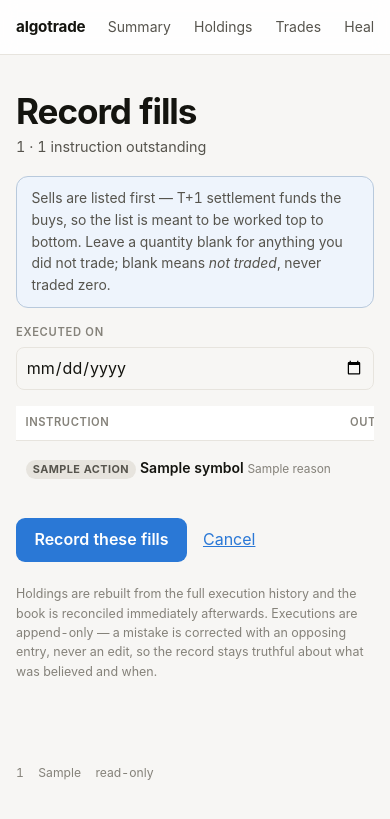
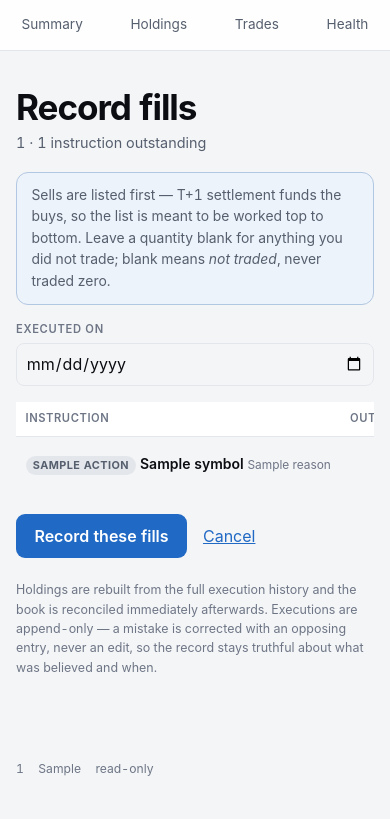
Before and after one commit to akashdnb/algotrade, a FastAPI app: template dashboard/app/templates/record.html in a window 390 px wide. Shown: the top 819 px of the page. Run offline with FastAPI, Linux system fonts and the light colour scheme; the template is opened without the code that fills it: most values are stand-ins (such as "Sample title", 1, 10 or a date in 2020).

Commit message:
style(dashboard): cool neutral palette, WCAG-tuned tokens, nav fits a phone
The warm #f7f6f4 read as aged paper and the dark mode was a muddy
purple-black. Both are now cool neutrals: a slightly blue-leaning gray in
light, near-black #08090b with a raised #111317 surface in dark, so cards read
as raised without the border doing all the work. The teal/orange data colours
are left as the only warmth on the page.

Measured rather than eyeballed, against the ACTUAL new surfaces rather than
the validator defaults. Three light-mode tokens were short of WCAG AA --
down 4.43:1, accent 4.42:1, ink-3 3.30:1 -- and dark ink-3 was 3.84:1. All
now clear 4.5:1. Darkening the pair for contrast also widened CVD separation
from dE 7.4 to 9.3, so nothing was traded away for it.

Also fixes the nav clipping "Health" mid-word at 390px: under 26rem the
wordmark is dropped, since "Summary" already links home.

Verified by screenshot at 390px in both schemes. 64 tests.

Co-Authored-By: Claude Opus 5 (1M context) <noreply@anthropic.com>
Claude-Session: https://claude.ai/code/session_01WRnzju5bHsPNeBrUrmbvXi

```diff
--- a/dashboard/static/style.css
+++ b/dashboard/static/style.css
@@ -6,50 +6,59 @@
 :root {
   color-scheme: light;
 
-  --bg: #f7f6f4;
+  /* Cool neutrals, not warm. The previous #f7f6f4 read as aged paper; a
+     slightly blue-leaning gray keeps the surfaces feeling like glass and lets
+     the teal/orange data colours stay the only warmth on the page. */
+  --bg: #f4f5f7;
   --surface: #ffffff;
-  --ink: #14140f;
-  --ink-2: #56544d;
-  --ink-3: #85827a;
-  --line: #e7e4de;
+  --ink: #0b0d12;
+  --ink-2: #565f6e;
+  --ink-3: #6e7686;
+  --line: #e3e6ea;
 
-  /* Up/down validated with the dataviz palette checker: text-weight pair
-     #12805a / #c9531f passes contrast on this surface, and the mark-weight
-     pair below clears CVD separation at deutan dE 9.2. The previous green/red
-     pair was dE 6.0 -- a deuteranope could not separate them at all.
-     Every figure also carries an explicit +/- sign, so colour is never the
-     only encoding. */
+  /* Up/down validated with the dataviz palette checker against these exact
+     surfaces. The text pair clears contrast on white; the mark pair clears
+     CVD separation at deutan dE 9.2, and the text pair dE 9.3 at protan.
+     All three clear WCAG AA (4.5:1) on white -- darkening them for contrast
+     also widened the CVD gap, so nothing was traded away. The original
+     green/red pair was dE 6.0: a deuteranope could not separate it at all.
+     Every figure additionally carries an explicit +/- sign, so colour is
+     never the only encoding. */
   --up: #12805a;
-  --down: #c9531f;
-  --accent: #2a78d6;
+  --down: #bd4c1a;
+  --accent: #2069c4;
 
   --c-up: #1baf7a;
   --c-down: #eb6834;
-  --c-grid: #cfcbc3;
+  --c-grid: #cbd1d9;
 
   --radius: 12px;
-  --shadow: 0 1px 2px rgb(20 20 15 / .05), 0 1px 8px rgb(20 20 15 / .04);
+  --shadow: 0 1px 2px rgb(11 13 18 / .04), 0 2px 10px rgb(11 13 18 / .04);
 }
 
 @media (prefers-color-scheme: dark) {
   :root {
     color-scheme: dark;
-    --bg: #131317;
-    --surface: #1b1b20;
-    --ink: #f2f1ee;
-    --ink-2: #a9a6a0;
-    --ink-3: #7b7873;
-    --line: #2c2c33;
 
-    /* The same hues stepped for a dark surface, re-validated: all checks
-       pass, deutan dE 9.4. Not an automatic flip of the light values. */
-    --up: #199e70;
-    --down: #d95926;
-    --accent: #3987e5;
+    /* Near-black with a cool cast, not the muddy purple-black it was. The
+       surface sits just above the page so cards read as raised without a
+       border doing all the work. */
+    --bg: #08090b;
+    --surface: #111317;
+    --ink: #f4f6f8;
+    --ink-2: #9aa3b0;
+    --ink-3: #7b8390;
+    --line: #20242b;
+
+    /* The same hues stepped for this surface and re-validated against
+       #111317: all checks pass, deutan dE 9.4. Not a flip of the light set. */
+    --up: #2fb888;
+    --down: #ef7343;
+    --accent: #4d95ea;
 
     --c-up: #199e70;
     --c-down: #d95926;
-    --c-grid: #3a3a42;
+    --c-grid: #2c313a;
 
     --shadow: none;
   }
@@ -89,9 +98,18 @@ main { max-width: 58rem; margin: 0 auto; padding: 1.1rem 1rem 4rem; }
 .nav .links::-webkit-scrollbar { display: none; }
 .nav a:not(.brand) {
   color: var(--ink-2); text-decoration: none; white-space: nowrap;
-  padding: .3rem .65rem; border-radius: 99px; font-size: .875rem;
+  padding: .3rem .6rem; border-radius: 99px; font-size: .85rem;
 }
 .nav a.on { background: var(--bg); color: var(--ink); font-weight: 620; }
+
+/* On a phone the wordmark plus four links overflowed and clipped the last
+   one mid-word. The wordmark is the first thing to go: "Summary" already
+   links home, so nothing is lost. */
+@media (max-width: 26rem) {
+  .brand { display: none; }
+  .nav { padding: .6rem .75rem; }
+  .nav .links { margin-left: 0; width: 100%; justify-content: space-between; }
+}
 
 .env-banner {
   background: var(--down); color: #fff; text-align: center;
```
